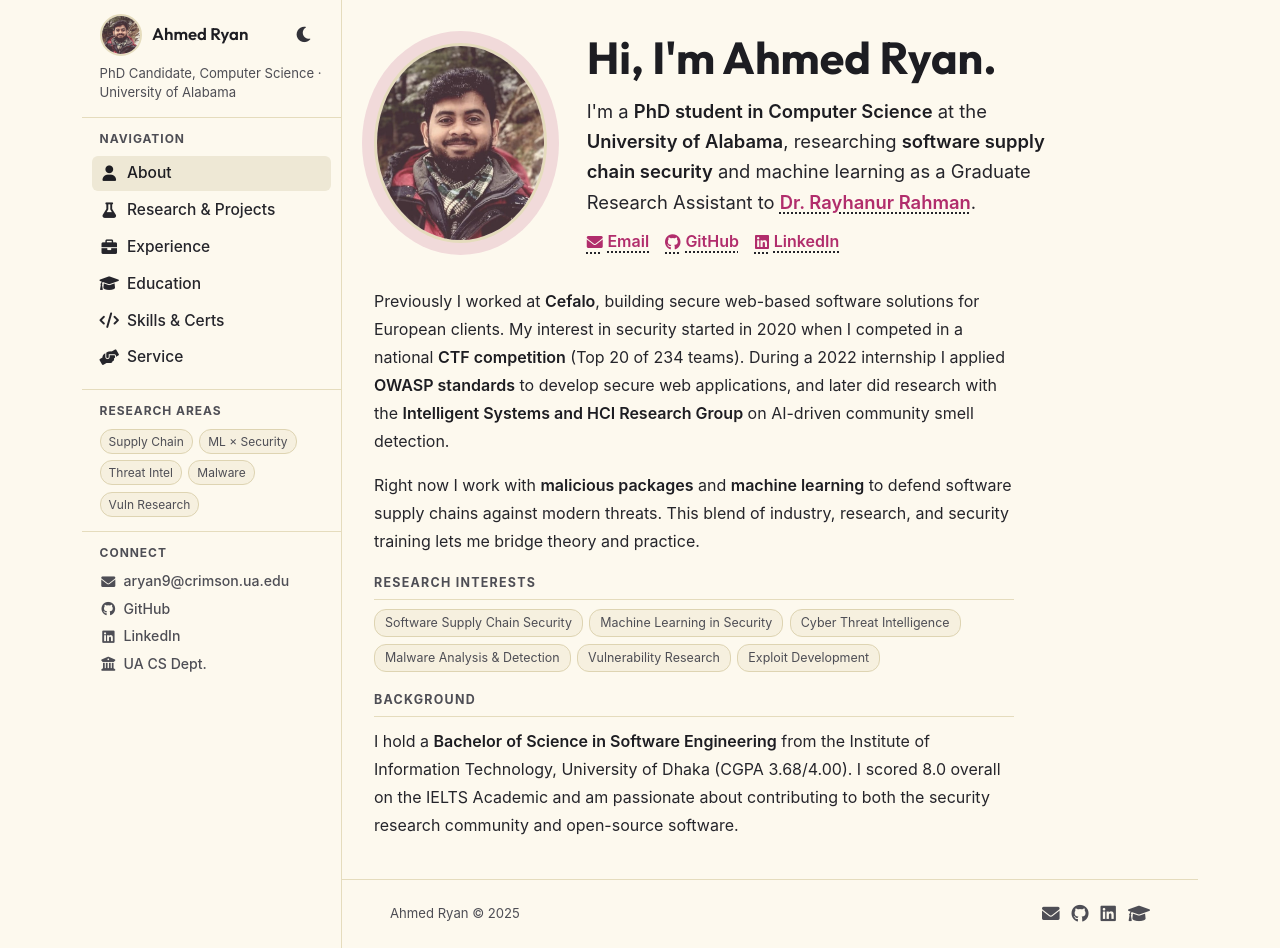
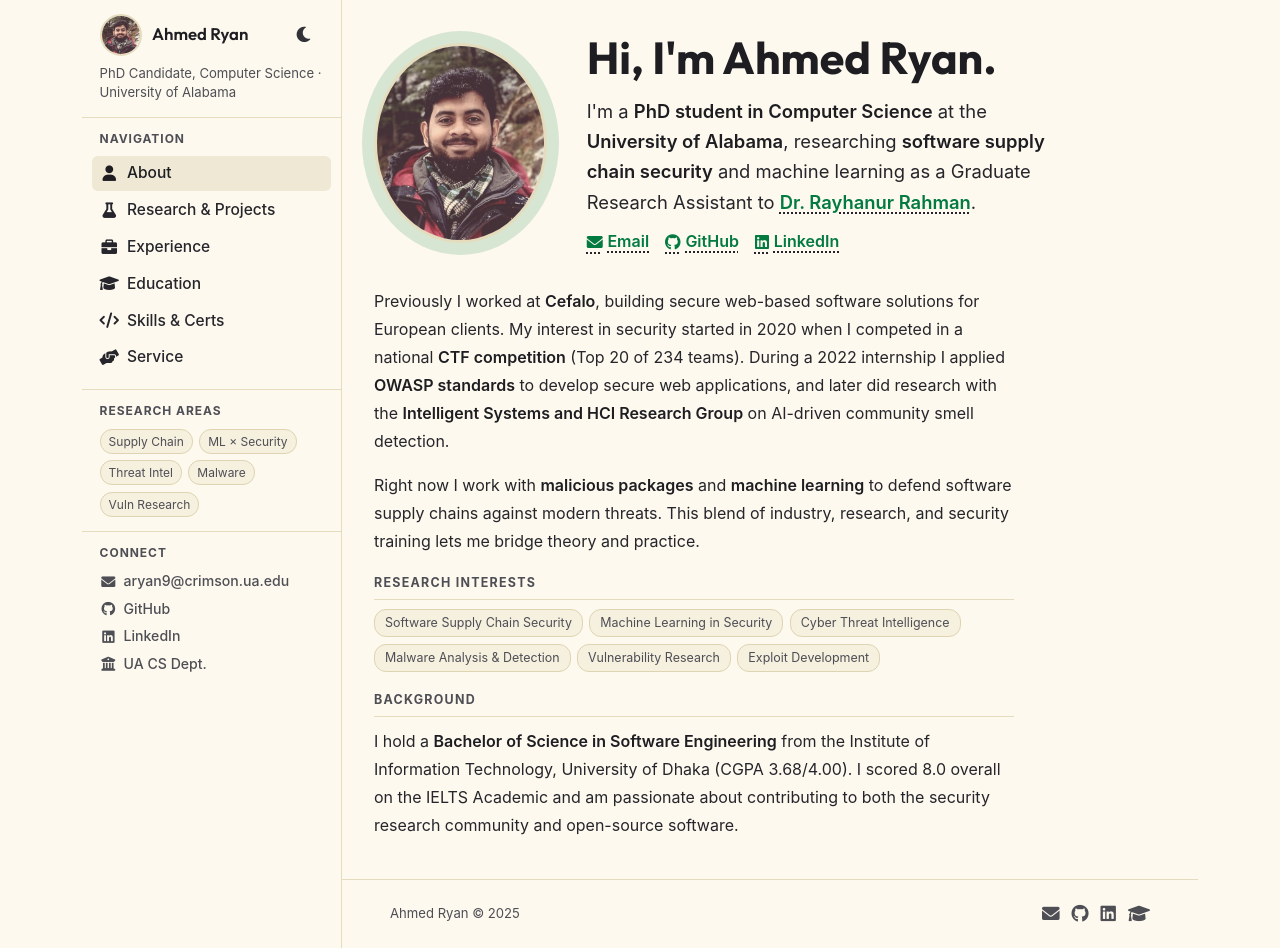
Before and after one commit to fraxhost/fraxhost.github.io, a Jekyll site: the page built from index.html, in a window 1280 px wide and 948 px high. Built offline with Jekyll 4.4.1, drawn with Linux system fonts in a browser that asks for light colours.

Commit message:
style: change accent color to DataCamp green
Replace pink (#b12d6c / #fa91c2) with DataCamp green:
- Light mode: #027a40 (dark enough for contrast on beige)
- Dark mode: #03ef62 (DataCamp's signature bright green)

Co-Authored-By: Claude Sonnet 4.6 <noreply@anthropic.com>

```diff
--- a/css/style.css
+++ b/css/style.css
@@ -24,7 +24,7 @@
   --beige-4: #c6ba93;
 
   /* ─── Semantic colors (light-dark) ──────────────── */
-  --color-primary:                    light-dark(#b12d6c, #fa91c2);
+  --color-primary:                    light-dark(#027a40, #03ef62);
   --color-background:                 light-dark(var(--beige-0), var(--gray-9));
   --color-background-alternate:       light-dark(var(--beige-1), var(--gray-11));
   --color-background-navbar:          light-dark(var(--beige-0), var(--gray-9));
```
